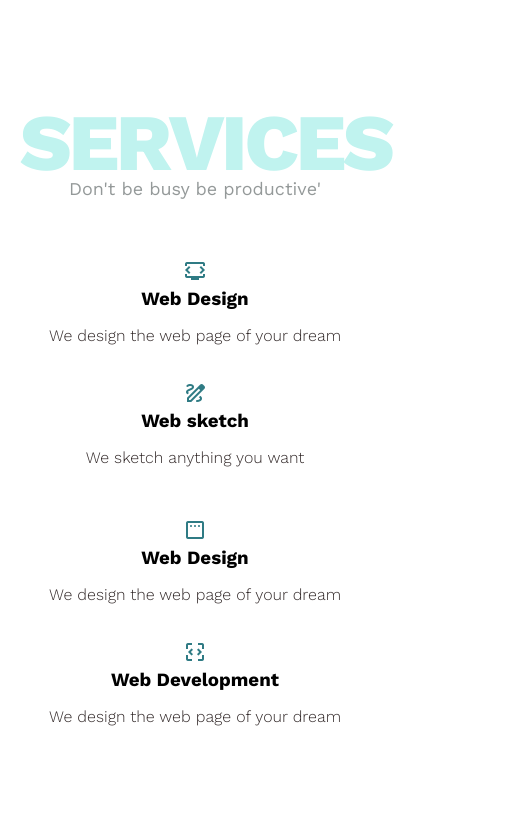
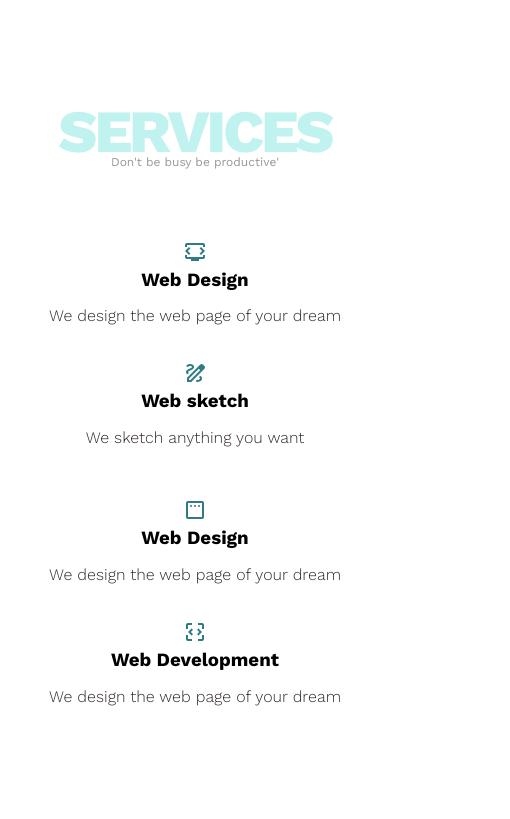
Before and after one commit to SaidSalama/HTML-CSS-Template1, a plain HTML site: page index.html in a window 390 px wide. Shown: the part 1505-2324 px from the top of the page, 510 px wide, since content can reach past the window. Drawn offline with nearby package versions, Linux system fonts and the light colour scheme.

Commit message:
update style to avoid ovreflow

```diff
--- a/CSS/style.css
+++ b/CSS/style.css
@@ -48,13 +48,20 @@ body {
     letter-spacing: -3px;
     margin: 0;
 }
+.special-heading + p {
+    font-size: 18px;
+    text-align: center;
+    color: #1c272678;
+    margin-top: -10px;
+}
+@media(max-width:767px){
+    .special-heading {
+        font-size: 60px;
+    }
     .special-heading + p {
-        font-size: 18px;
-        text-align: center;
-        color: #1c272678;
-        margin: -10px;
+        font-size: 12px;
     }
-
+}
 /*end component*/
 /*container of all sections*/
 .container {
@@ -302,6 +309,7 @@ body {
 .about-me {
     padding-top: var(--section-padding);
     padding-bottom: var(--section-padding);
+    overflow:hidden;
 }
 .about-me-content{
     margin-top:70px;
```
